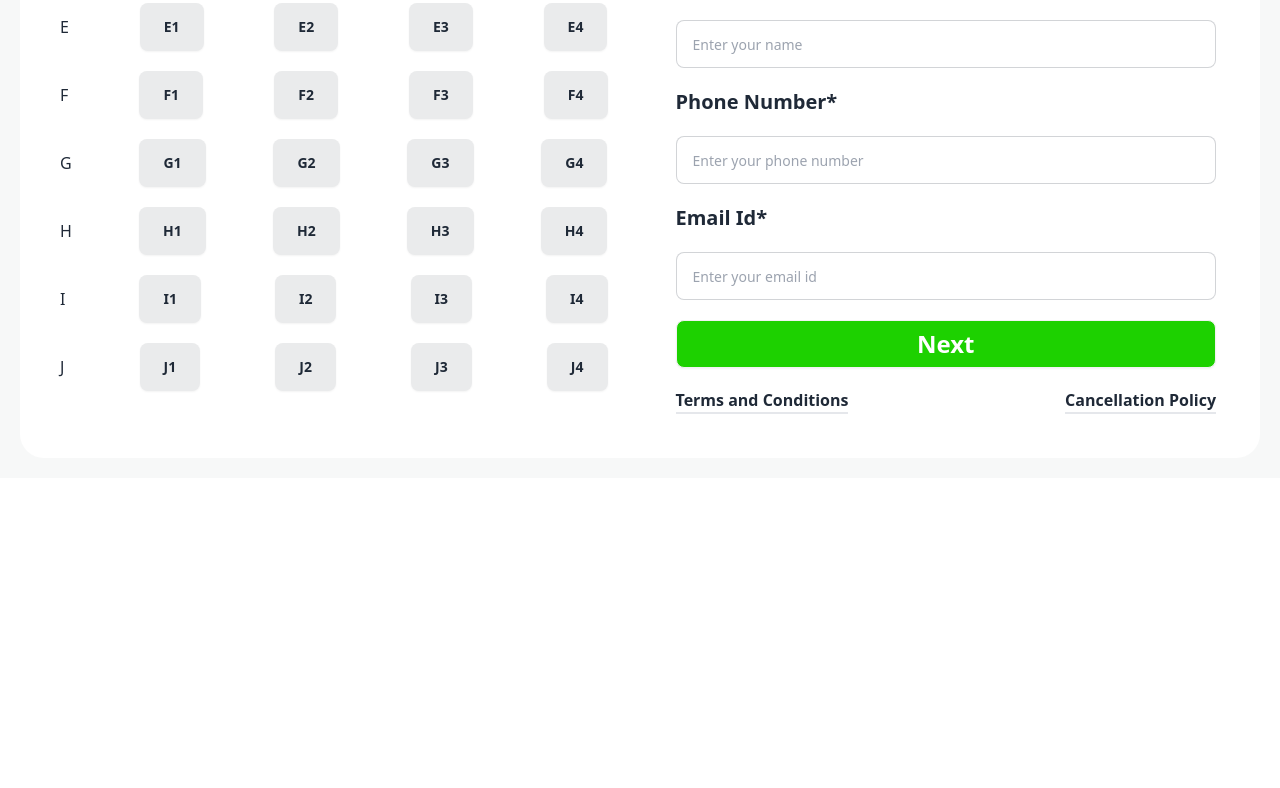
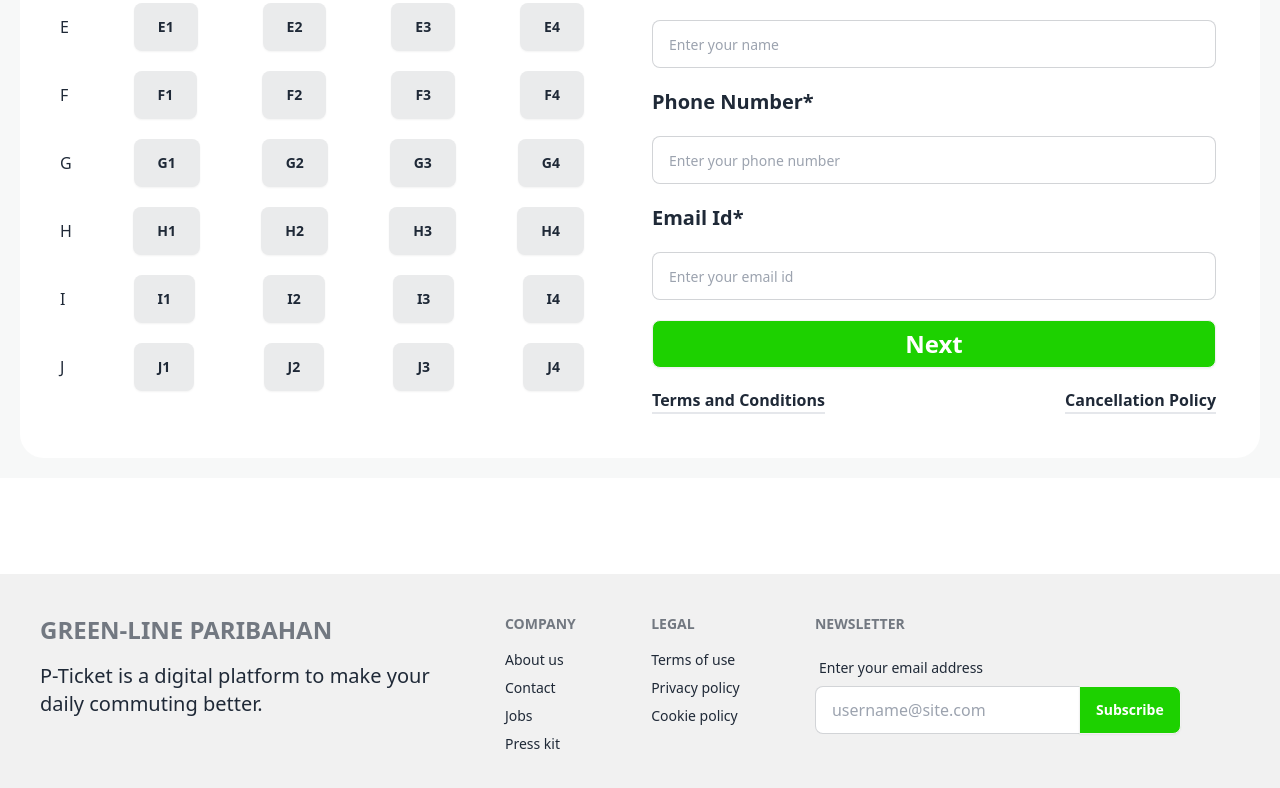
Before and after one commit to dxsumon/Assignment-05, a plain HTML site: page index.html in a window 1280 px wide. Shown: the part 2745-3533 px from the top of the page. Before the commit the page ends 3223 px from the top, so only its background shows below. Drawn offline with nearby package versions, Linux system fonts and the light colour scheme.

Commit message:
footer section added

```diff
--- a/index.html
+++ b/index.html
@@ -144,14 +144,14 @@
                 directly within the app. The <br> integrated testing features allow for a streamlined .</p>
             <!-- Set section -->
             <div
-                class="flex flex-col lg:flex-row justify-center items-center bg-[#FFFFFF] rounded-3xl  lg:w-[80%] mx-auto p-5">
+                class="flex flex-col lg:flex-row justify-center items-center bg-[#FFFFFF] rounded-3xl  lg:w-full mx-auto p-5">
                 <!-- Green line logo section -->
                 <div class="left-side-section">
                     <div class="lest-ection flex justify-around items-center">
                         <div class="flex gap-3 items-center">
                             <img class="hidden lg:flex" src="./images/bus-logo.png" alt="">
                             <div>
-                                <h2 class="raleway-700 text-2xl lg:text-3xl">Greenline Paribahan</h2>
+                                <h2 class="raleway-700 text-xl lg:text-3xl">Greenline Paribahan</h2>
                                 <p>Coach-009-WEB ! AC_Business</p>
                             </div>
                         </div>
@@ -164,7 +164,7 @@
                     </div>
                     <!-- This is the set left section -->
                     <div
-                        class="time-sedule-section bg-[#F7F8F8] mx-auto p-6 rounded-2xl border-2 border-[#33D519] space-y-6 mt-6 w-full">
+                        class="time-sedule-section bg-[#F7F8F8] mx-auto p-4 rounded-2xl border-2 border-[#33D519] space-y-6 mt-6 w-full">
                         <div class="flex justify-between">
                             <p>Route</p>
                             <p class="raleway-600">Dhaka-Sylhet</p>
@@ -175,7 +175,7 @@
                             <p class="raleway-600">9:00 pm</p>
                         </div>
                         <hr>
-                        <div class="flex flex-col lg:flex-row lg:gap-6 space-y-3 justify-between items-center">
+                        <div class="flex flex-col lg:flex-row lg:gap-6 space-y-3 justify-center items-center w-full">
                             <p class="py-3 px-5 bg-[#EAEBEC] rounded-xl w-full">Boarding Point - Laxmipur</p>
                             <p class="py-3 px-5 bg-[#EAEBEC] rounded-xl w-full">Dropping Point - Bogura</p>
                             <p class="py-3 px-5 bg-[#EAEBEC] rounded-xl w-full">Est. Time - 11 Hour</p>
@@ -191,10 +191,10 @@
             </div>
             <!-- Set section end -->
             <!-- Total set select section -->
-            <div class="total-set-section rounded-3xl bg-white p-5 flex justify-center gap-6 mt-6">
+            <div class="total-set-section rounded-3xl bg-white p-5 flex lg:flex-row flex-col justify-around gap-6 mt-6">
 
                 <!-- Right section -->
-                <div class="w-[50%]">
+                <div class="flex-1">
                     <div class="space-y-3">
                         <h3 class="raleway-600 text-2xl">Select Your Seat</h3>
                         <hr>
@@ -300,7 +300,7 @@
                     </div>
                 </div>
                 <!-- Left section For set calculation -->
-                <div class="set-calculation w-[50%] space-y-3 p-6">
+                <div class="set-calculation flex-1 space-y-3 p-6">
                     <h1 class="text-2xl raleway-600">Select Your Seat</h1>
                     <hr>
                     <div class="bg-[#F7F8F8] p-6 space-y-5 rounded-xl">
@@ -359,11 +359,11 @@
                         <!-- The button to open modal -->
                         <label for="my_modal_6" class="btn w-full bg-[#1DD100] text-white text-2xl">Next</label>
                         <input type="checkbox" id="my_modal_6" class="modal-toggle" />
-                        <div class="modal" role="dialog">
+                        <div class="modal w-[70%] mx-auto" role="dialog">
                             <div class="modal-box">
                                 <div class="flex flex-col justify-center items-center space-y-3">
-                                    <img src="./images/success.png" alt="">
-                                    <h1 class="text-[#27AE60] text-2xl font-bold text-center">SUCCESS</h1>
+                                    <img class="w-[20%]" src="./images/success.png" alt="">
+                                    <h1 class="text-[#27AE60] text-xl lg:text-2xl font-bold text-center">SUCCESS</h1>
                                     <p class="text-xl text-black font-semibold text-center">Thank you for Booking Our Bus Seats. <br>
                                         We are working hard to find the best service and deals for you.
                                     </p>
@@ -384,9 +384,37 @@
             </div>
         </section>
     </main>
-    <footer>
-
-    </footer>
+        <footer class="footer p-10 bg-[#eeeeeec7] bg-base-200 text-base-content lg:mt-24">
+            <nav>
+              <h6 class="footer-title text-2xl ">Green-line Paribahan</h6>
+              <p class="text-xl">P-Ticket is a digital platform to make your <br> daily commuting better.</p>
+            </nav>
+            <nav>
+              <h6 class="footer-title">Company</h6>
+              <a class="link link-hover">About us</a>
+              <a class="link link-hover">Contact</a>
+              <a class="link link-hover">Jobs</a>
+              <a class="link link-hover">Press kit</a>
+            </nav>
+            <nav>
+              <h6 class="footer-title">Legal</h6>
+              <a class="link link-hover">Terms of use</a>
+              <a class="link link-hover">Privacy policy</a>
+              <a class="link link-hover">Cookie policy</a>
+            </nav>
+            <form>
+              <h6 class="footer-title">Newsletter</h6>
+              <fieldset class="form-control w-80">
+                <label class="label">
+                  <span class="label-text ">Enter your email address</span>
+                </label>
+                <div class="join">
+                  <input type="text"  placeholder="username@site.com" class="input input-bordered join-item" />
+                  <button class="btn bg-[#1DD100] text-white font-bold  join-item">Subscribe</button>
+                </div>
+              </fieldset>
+            </form>
+          </footer>
 
     <!-- Js all file -->
     <script src="./JS File/utility.js"></script>
```
